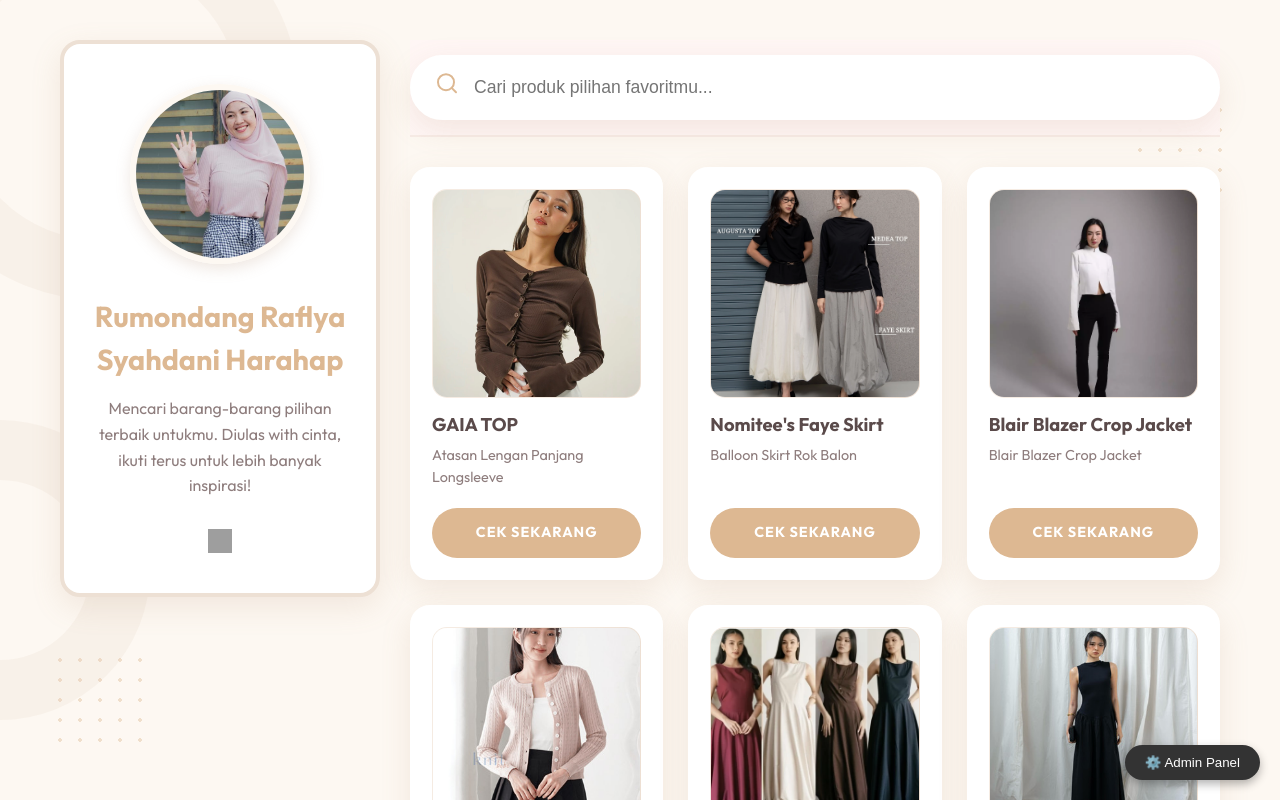
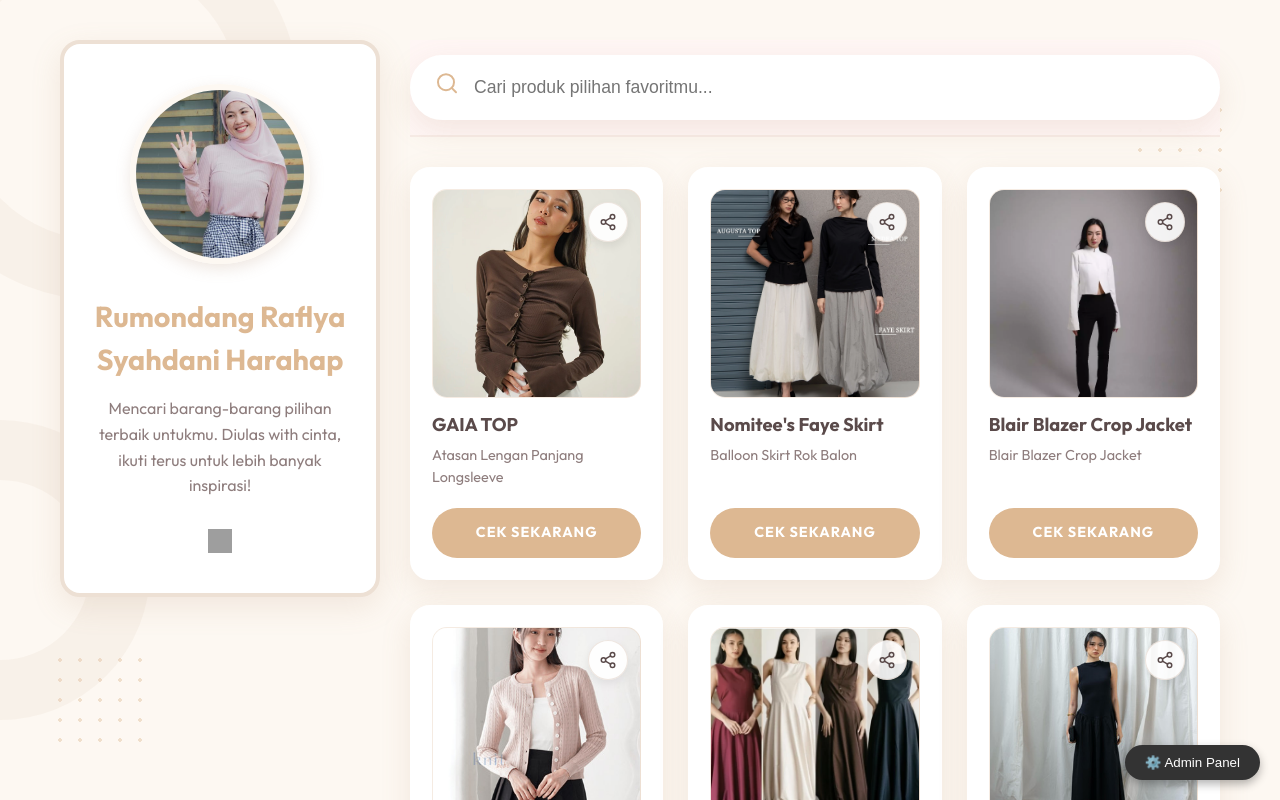
Before and after one commit to raflyasyahdani11/raflyasyahdani11.github.io, a Svelte app: page / in a window 1280 px wide. Shown: the top 800 px of the page. Built offline with nearby package versions, Linux system fonts and the light colour scheme; grey boxes are pictures that could not be loaded.

Commit message:
feat: add share button and search param

```diff
--- a/src/App.svelte
+++ b/src/App.svelte
@@ -18,6 +18,10 @@
   const curatorImg = "/images/3cc2cb34-25c8-480b-b590-ca330fdf9379.jpg";
 
   let searchQuery = "";
+  if (typeof window !== "undefined") {
+    const params = new URLSearchParams(window.location.search);
+    searchQuery = params.get("search") || "";
+  }
   let isSearching = false;
   let searchTimeout: ReturnType<typeof setTimeout>;
   let productsList = products; // Local state for products
@@ -25,6 +29,42 @@
 
   function handleAdminUpdate(newProducts: Product[]) {
     productsList = newProducts;
+  }
+
+  let copiedProductId: string | null = null;
+  let copyTimeout: ReturnType<typeof setTimeout>;
+
+  async function shareProduct(product: Product) {
+    const searchVal = product.no || product.title;
+    const shareUrl = `${window.location.origin}${window.location.pathname}?search=${encodeURIComponent(searchVal)}`;
+
+    if (navigator.share) {
+      try {
+        await navigator.share({
+          title: product.title,
+          text: `Cek produk pilihan ini: ${product.title}`,
+          url: shareUrl,
+        });
+      } catch (err) {
+        console.error("Error sharing:", err);
+        copyToClipboard(shareUrl, searchVal);
+      }
+    } else {
+      copyToClipboard(shareUrl, searchVal);
+    }
+  }
+
+  async function copyToClipboard(url: string, id: string) {
+    try {
+      await navigator.clipboard.writeText(url);
+      copiedProductId = id;
+      clearTimeout(copyTimeout);
+      copyTimeout = setTimeout(() => {
+        copiedProductId = null;
+      }, 2000);
+    } catch (err) {
+      console.error("Failed to copy link:", err);
+    }
   }
 
   $: {
@@ -36,6 +76,17 @@
         p.no?.toLowerCase().includes(searchQuery.toLowerCase())
       );
       isSearching = false;
+
+      // Update URL query parameter
+      if (typeof window !== "undefined") {
+        const url = new URL(window.location.href);
+        if (searchQuery) {
+          url.searchParams.set("search", searchQuery);
+        } else {
+          url.searchParams.delete("search");
+        }
+        window.history.replaceState({}, "", url.toString());
+      }
     }, 350);
   }
 
@@ -125,6 +176,19 @@
                  loading="lazy"
                  on:load={(e) => (e.target as HTMLImageElement).classList.add("loaded")}
                />
+               <button
+                 class="btn-share"
+                 on:click|stopPropagation|preventDefault={() => shareProduct(product)}
+                 aria-label="Bagikan produk"
+                 title="Bagikan produk ini"
+               >
+                 {#if copiedProductId === (product.no || product.title)}
+                   <svg xmlns="http://www.w3.org/2000/svg" width="18" height="18" viewBox="0 0 24 24" fill="none" stroke="#22c55e" stroke-width="2.5" stroke-linecap="round" stroke-linejoin="round"><polyline points="20 6 9 17 4 12"></polyline></svg>
+                   <span class="tooltip">Tersalin!</span>
+                 {:else}
+                   <svg xmlns="http://www.w3.org/2000/svg" width="18" height="18" viewBox="0 0 24 24" fill="none" stroke="currentColor" stroke-width="2" stroke-linecap="round" stroke-linejoin="round"><circle cx="18" cy="5" r="3"></circle><circle cx="6" cy="12" r="3"></circle><circle cx="18" cy="19" r="3"></circle><line x1="8.59" y1="13.51" x2="15.42" y2="17.49"></line><line x1="15.41" y1="6.51" x2="8.59" y2="10.49"></line></svg>
+                 {/if}
+               </button>
              </div>
             <div class="product-info">
               <h3 class="product-title">{product.title}</h3>
--- a/src/app.css
+++ b/src/app.css
@@ -469,6 +469,76 @@ body {
   opacity: 1;
 }
 
+.btn-share {
+  position: absolute;
+  top: 12px;
+  right: 12px;
+  width: 40px;
+  height: 40px;
+  border-radius: 50%;
+  background: rgba(255, 255, 255, 0.9);
+  border: 1px solid rgba(176, 137, 104, 0.2);
+  display: flex;
+  align-items: center;
+  justify-content: center;
+  color: var(--text-main);
+  cursor: pointer;
+  box-shadow: 0 4px 10px rgba(0, 0, 0, 0.08);
+  transition: all 0.3s cubic-bezier(0.175, 0.885, 0.32, 1.275);
+  z-index: 10;
+}
+
+.btn-share:hover {
+  transform: scale(1.1);
+  background: var(--white);
+  color: var(--accent-brown);
+  box-shadow: 0 6px 15px rgba(176, 137, 104, 0.2);
+}
+
+.btn-share:active {
+  transform: scale(0.95);
+}
+
+/* Tooltip inside image wrapper */
+.btn-share .tooltip {
+  position: absolute;
+  right: 48px;
+  top: 50%;
+  transform: translateY(-50%);
+  background: rgba(90, 74, 74, 0.95);
+  color: var(--white);
+  padding: 6px 12px;
+  border-radius: 8px;
+  font-size: 0.75rem;
+  font-weight: 600;
+  white-space: nowrap;
+  box-shadow: 0 4px 10px rgba(0, 0, 0, 0.15);
+  pointer-events: none;
+  animation: fadeInRight 0.2s ease-out;
+}
+
+.btn-share .tooltip::after {
+  content: "";
+  position: absolute;
+  top: 50%;
+  left: 100%;
+  transform: translateY(-50%);
+  border-width: 5px;
+  border-style: solid;
+  border-color: transparent transparent transparent rgba(90, 74, 74, 0.95);
+}
+
+@keyframes fadeInRight {
+  from {
+    opacity: 0;
+    transform: translate(-4px, -50%);
+  }
+  to {
+    opacity: 1;
+    transform: translate(0, -50%);
+  }
+}
+
 .product-info {
   flex-grow: 1;
 }
```
Lines whose indentation alone changed are shown as unchanged.
